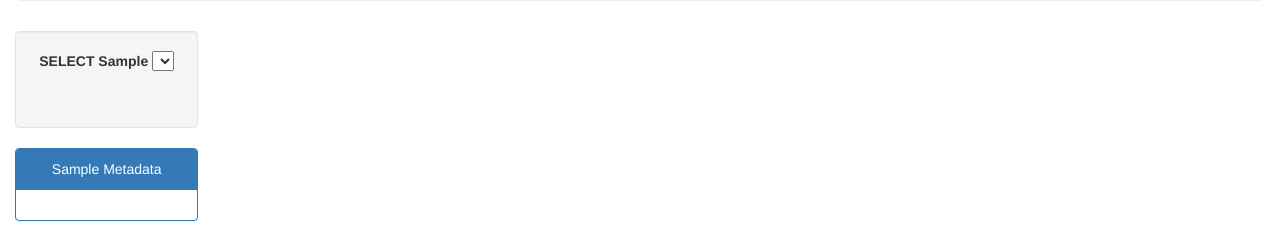
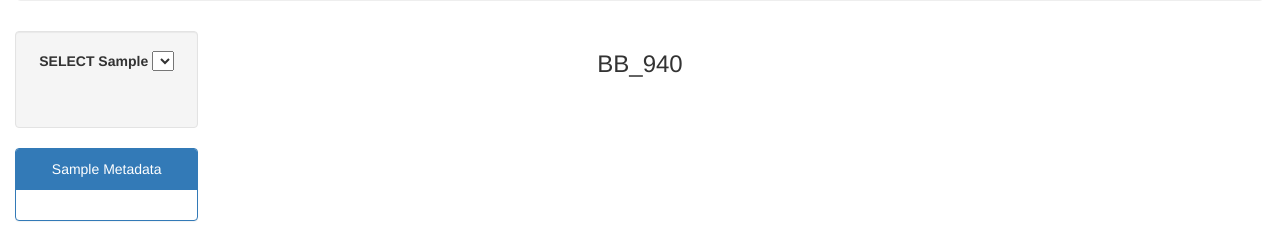
Before and after one commit to hagin81/Interactive-Visualizations-and-Dashboards, a Flask app: page / in a window 1280 px wide. Shown: the part 239-484 px from the top of the page. Run offline with Flask 2, Linux system fonts and the light colour scheme; lists and menus that the app fills with data are empty; some libraries are stand-ins or nearby versions.

Commit message:
more changes

```diff
--- a/app.py
+++ b/app.py
@@ -47,6 +47,7 @@ def names():
     query = 'select * from samples'
     row = conn.execute( query ).fetchone()
     names  = row.keys()
+    names.pop(0)
     return jsonify( names )
 
 @app.route('/otu')
--- a/templates/index.html
+++ b/templates/index.html
@@ -41,7 +41,7 @@
 </div><!--col-lg-2-->
 
 <div class="col-lg-8">
-<h3 id="chart-title"></h3>
+<h3 id="chart-title">BB_940</h3>
 <div id="chart">
 </div>
 <div id="bubble"></div>
```
